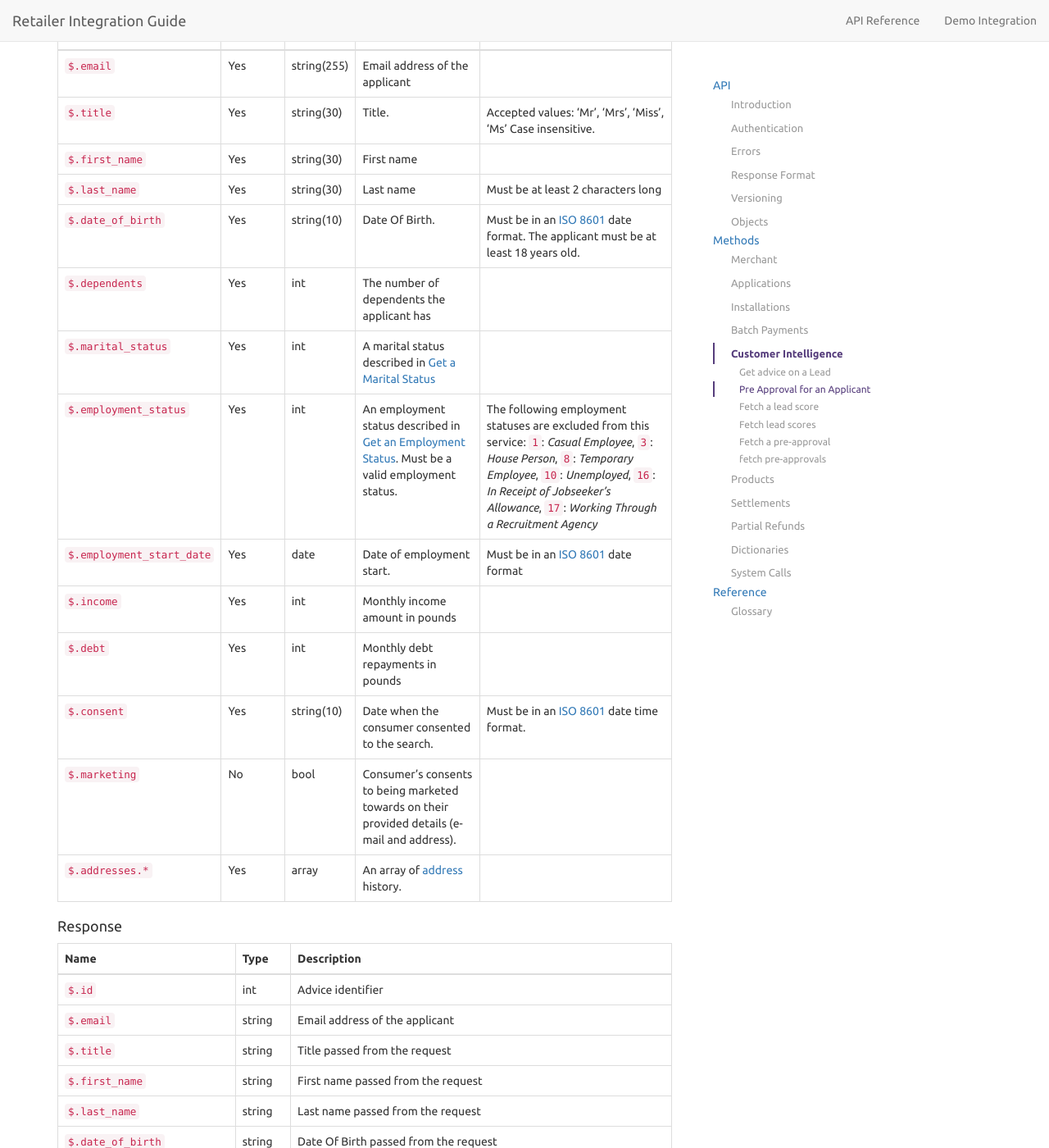
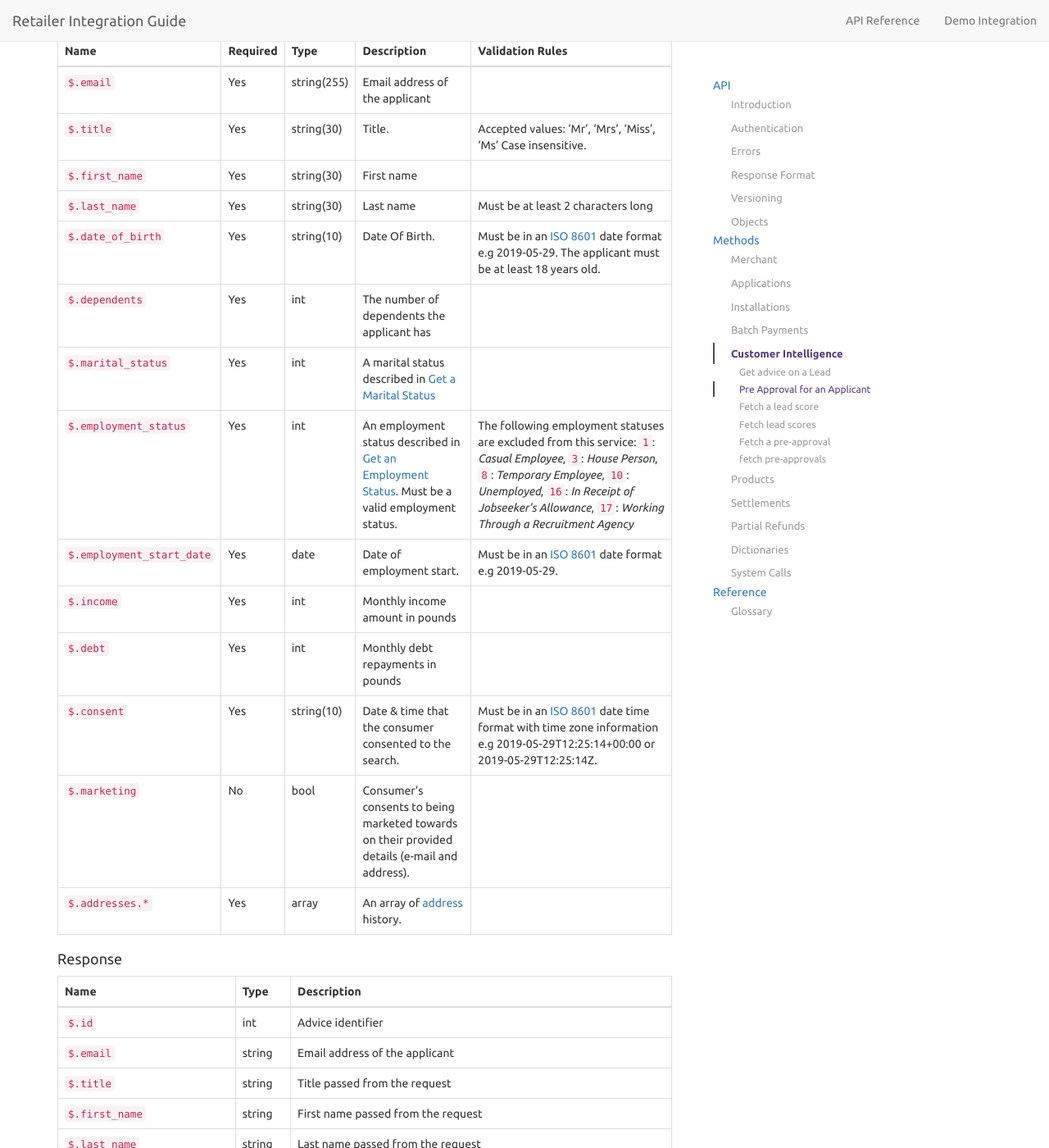
Before and after one commit to PayBreak/retailer-integration-guide, a Jekyll site: the page built from api/index.md, in a window 1280 px wide and 1400 px high, scrolled down 30879 px. Shown: the whole window at 82% size. Built offline with Jekyll 4.4.1, drawn with Linux system fonts in a browser that asks for light colours; nearby versions of some CDN libraries; Markdown is read by kramdown in place of the engine named in the settings; our own code applies the rules of GitHub Pages for plain Markdown files; some of the changed text lies outside the part shown.

Commit message:
Add examples for each required date/time

````diff
--- a/_includes/v4/customer-intelligence.md
+++ b/_includes/v4/customer-intelligence.md
@@ -34,9 +34,9 @@ Name | Required | Type | Description | Validation Rules
 `$.email` | Yes | string(255) | Email address of the applicant |
 `$.first_name` | Yes | string(30) | First name |
 `$.last_name` | Yes | string(30) | Last name | Must be at least 2 characters long
-`$.date_of_birth` | Yes | string(10) | Date Of Birth. | Must be in an [ISO 8601](https://en.wikipedia.org/wiki/ISO_8601) date format. The applicant must be at least 18 years old.
+`$.date_of_birth` | Yes | string(10) | Date Of Birth. | Must be in an [ISO 8601](https://en.wikipedia.org/wiki/ISO_8601) date format e.g 2019-05-29. The applicant must be at least 18 years old.
 `$.addresses.*` | Yes | array | An array of [address](#address) history. |
-`$.consent` | Yes | string(10) | Date when the consumer consented to the search. | Must be in an [ISO 8601](https://en.wikipedia.org/wiki/ISO_8601) date time format.
+`$.consent` | Yes | string(10) | Date when the consumer consented to the search. | Must be in an [ISO 8601](https://en.wikipedia.org/wiki/ISO_8601) date time format e.g 2019-05-29.
 `$.marketing` | No | bool | Consumer's consents to being marketed towards on their provided details (e-mail and address). |
 
 
@@ -70,14 +70,14 @@ Name | Required | Type | Description | Validation Rules
 `$.title` | Yes | string(30) | Title. | Accepted values: 'Mr', 'Mrs', 'Miss', 'Ms' Case insensitive.
 `$.first_name` | Yes | string(30) | First name |
 `$.last_name` | Yes | string(30) | Last name | Must be at least 2 characters long
-`$.date_of_birth` | Yes | string(10) | Date Of Birth. | Must be in an [ISO 8601](https://en.wikipedia.org/wiki/ISO_8601) date format. The applicant must be at least 18 years old.
+`$.date_of_birth` | Yes | string(10) | Date Of Birth. | Must be in an [ISO 8601](https://en.wikipedia.org/wiki/ISO_8601) date format e.g 2019-05-29. The applicant must be at least 18 years old.
 `$.dependents` | Yes | int | The number of dependents the applicant has |
 `$.marital_status` | Yes | int | A marital status described in [Get a Marital Status](#marital-statuses) |
 `$.employment_status` | Yes | int | An employment status described in [Get an Employment Status](#employment-statuses). Must be a valid employment status. | The following employment statuses are excluded from this service: `1`: *Casual Employee*, `3`: *House Person*, `8`: *Temporary Employee*, `10`: *Unemployed*, `16`: *In Receipt of Jobseeker's Allowance*, `17`: *Working Through a Recruitment Agency*
-`$.employment_start_date` | Yes | date | Date of employment start. | Must be in an [ISO 8601](https://en.wikipedia.org/wiki/ISO_8601) date format
+`$.employment_start_date` | Yes | date | Date of employment start. | Must be in an [ISO 8601](https://en.wikipedia.org/wiki/ISO_8601) date format e.g 2019-05-29.
 `$.income` | Yes | int | Monthly income amount in pounds |
 `$.debt` | Yes | int | Monthly debt repayments in pounds |
-`$.consent` | Yes | string(10) | Date when the consumer consented to the search. | Must be in an [ISO 8601](https://en.wikipedia.org/wiki/ISO_8601) date time format.
+`$.consent` | Yes | string(10) | Date & time that the consumer consented to the search. | Must be in an [ISO 8601](https://en.wikipedia.org/wiki/ISO_8601) date time format with time zone information e.g 2019-05-29T12:25:14+00:00 or 2019-05-29T12:25:14Z.
 `$.marketing` | No | bool | Consumer's consents to being marketed towards on their provided details (e-mail and address). |
 `$.addresses.*` | Yes | array | An array of [address](#address) history. |
 
--- a/_includes/v4/installations.md
+++ b/_includes/v4/installations.md
@@ -306,7 +306,7 @@ Name               | Required | Type   | Description
 -------------------|----------|--------|-------------
 `$.application`    | Yes      | int    | Batch ID
 `$.amount`         | Yes      | int    | Payment amount in *pence*
-`$.effective_date` | Yes      | string (ISO8601 Formatted date) |
+`$.effective_date` | Yes      | string (ISO8601 Formatted date) | e.g 2019-05-29
 
 #### Example
 To send a payment request for £9.99 (999 pence) to be effective on the 23 June 2016 you would send the following payload.
@@ -347,7 +347,7 @@ Name                        | Required | Type   | Description
 ----------------------------|----------|--------|-------------
 `$.batches.[].id`           | Yes      | int    | Batch ID
 `$.batches.[].status`       | Yes      | string | Batch status
-`$.batches.[].requested_at` | Yes      | string (ISO8601 Formatted date) |
+`$.batches.[].requested_at` | Yes      | string (ISO8601 Formatted date) | e.g 2019-05-29
 
 #### Example
 ```json
@@ -375,7 +375,7 @@ Name             | Required | Type   | Description
 `$.id`           | Yes      | int    | Batch ID
 `$.status`       | Yes      | string | Batch status
 `$.payments.[]`  | Yes      | list   |
-`$.requested_at` | Yes      | string (ISO8601 Formatted date) |
+`$.requested_at` | Yes      | string (ISO8601 Formatted date) | e.g 2019-05-29
 
 ##### Payment
 
@@ -385,7 +385,7 @@ Name               | Required | Type   | Description
 `$.status`         | Yes      | string | Payment status
 `$.reason`         | Yes      | int    | Reason code why payment was rejected, `null` if any other status
 `$.amount`         | Yes      | int    | Payment amount in *pence*
-`$.effective_date` | Yes      | string (ISO8601 Formatted date) |
+`$.effective_date` | Yes      | string (ISO8601 Formatted date) | e.g 2019-05-29
 
 #### Example
 ```json
--- a/_includes/v4/objects.md
+++ b/_includes/v4/objects.md
@@ -85,7 +85,7 @@ Name | Required | Type | Description
 `$.title` | No | string(30) | Title. Accepted values: 'Mr', 'Mrs', 'Miss', 'Ms'. Case insensitive.
 `$.first_name` | No | string(30) | First name
 `$.last_name` | No | string(30) |  Last name, must be at least 2 characters long
-`$.date_of_birth` | No | string(10) | Date Of Birth. Must be in an [ISO 8601](https://en.wikipedia.org/wiki/ISO_8601) date format.
+`$.date_of_birth` | No | string(10) | Date Of Birth. Must be in an [ISO 8601](https://en.wikipedia.org/wiki/ISO_8601) date format, e.g 2019-05-29.
 `$.email_address` | No | string(255) | Email address
 `$.phone_home` | No | string(20) | Home telephone number. MUST be a UK Home telephone number with the correct format (10-11 digits, e.g. 01611234567).
 `$.phone_mobile` | No | string(20) | Mobile telephone number. MUST be a UK mobile number with the correct format (10-11 digits, e.g. 07123456789).
@@ -199,7 +199,7 @@ Name | Required | Type | Description
 Name | Required | Type | Description | Displayed As
 --- | --- | --- | --- | ---
 `$.customer_settlement_fee` | Yes | int *or* null | The amount of settlement fee in pence or `null` for products where the settlement fee is not applicable. | Settlement Fee
-`$.date_end_iso` | Yes | date | The [ISO 8601](https://en.wikipedia.org/wiki/ISO_8601) date when the promotional period ends. | N/A
+`$.date_end_iso` | Yes | date | The [ISO 8601](https://en.wikipedia.org/wiki/ISO_8601) date (e.g 2019-05-29) when the promotional period ends. | N/A
 `$.date_end_nice` | Yes | string | The date when the promotional period ends in plain English. | Promotional End Date
 `$.deposit_amount` | Yes | int | The amount of deposit in pence used for the credit information. | Deposit
 `$.loan_amount` | Yes | int | The loan amount in pence, being the `$.order_amount` − `$.deposit_amount`. | Loan Amount
--- a/_includes/v4/partial_refunds.md
+++ b/_includes/v4/partial_refunds.md
@@ -28,8 +28,8 @@ Name | Required | Type | Description
 `$.[*].application` | Yes | int | The id of the [application](#applications).
 `$.[*].status` | Yes | string |
 `$.[*].refund_amount` | Yes | int |
-`$.[*].effective_date` | Yes | date | ISO 8601 date.
-`$.[*].requested_date` | Yes | date | ISO 8601 date.
+`$.[*].effective_date` | Yes | date | ISO 8601 date e.g 2019-05-29.
+`$.[*].requested_date` | Yes | date | ISO 8601 date e.g 2019-05-29.
 `$.[*].description` | Yes | string | Reason for refund.
 
 ```json
@@ -78,8 +78,8 @@ Name | Required | Type | Description
 `$.application` | Yes | int | The id of the [application](#applications).
 `$.status` | Yes | string |
 `$.refund_amount` | Yes | int |
-`$.effective_date` | Yes | date | ISO 8601 date.
-`$.requested_date` | Yes | date | ISO 8601 date.
+`$.effective_date` | Yes | date | ISO 8601 date e.g 2019-05-29.
+`$.requested_date` | Yes | date | ISO 8601 date e.g 2019-05-29.
 `$.description` | Yes | string | Reason for refund.
 
 ```json
--- a/_includes/v4/products.md
+++ b/_includes/v4/products.md
@@ -310,7 +310,7 @@ Name | Required | Type | Description | Displayed As
 `$.payment_first` | Yes | int | The first payment amount in pence. | First Monthly Payment
 `$.payment_final` | Yes | int | The final payment amount in pence. | Final Monthly Payment
 `$.payment_regular` | Yes | int | The regular payment amount in pence. | Monthly Payment
-`$.payment_start_iso` | Yes | date | The ISO 8601 date of the first payment. | N/A
+`$.payment_start_iso` | Yes | date | The ISO 8601 date of the first payment e.g 2019-05-29. | N/A
 `$.payment_start_nice` | Yes | string | The date of the first payment in plain English. | First Payment Date
 `$.payments` | Yes | int | The number of payments to be made. | Number of Payments
 `$.promotional` | No | [promotional](#promotional) | Present when a promotional option is available, e.g. Option 1 for Buy Now Pay Later. | None
--- a/_includes/v4/settlements.md
+++ b/_includes/v4/settlements.md
@@ -204,7 +204,7 @@ Name | Required | Type | Description
 --- | --- | --- | ---
 `$.[*].id` | Yes | int |
 `$.[*].application` | Yes | int | The id of the [application](#applications).
-`$.[*].captured_date` | Yes | date | ISO 8601 date.
+`$.[*].captured_date` | Yes | date | ISO 8601 date e.g 2019-05-29.
 `$.[*].settlement-report` | Yes | int *or* null |
 `$.transactions.[*]` | Yes | array | All [transactions](#transaction) associated with this settlement.
 
@@ -257,8 +257,8 @@ Name | Required | Type | Description
 --- | --- | --- | ---
 `$.id` | Yes | int |
 `$.application` | Yes | int | The id of the [application](#applications).
-`$.captured_date` | Yes | date | ISO 8601 date.
-`$.fulfilment_date` | Yes | datetime | ISO 8601 combined date and time .
+`$.captured_date` | Yes | date | ISO 8601 date e.g 2019-05-29.
+`$.fulfilment_date` | Yes | datetime | ISO 8601 combined date and time  e.g 2019-05-29T00:00:00.
 `$.settlement-report` | Yes | int *or* null |
 `$.transactions.[*]` | Yes | array | All [transactions](#transaction) associated with this settlement.
 
````
